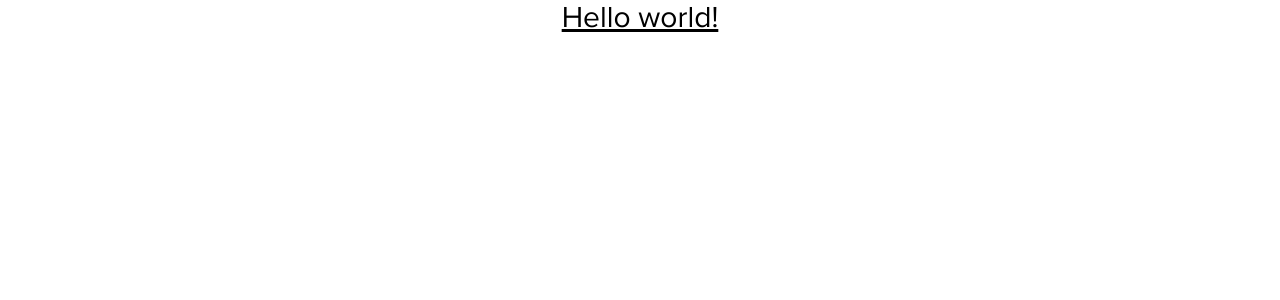
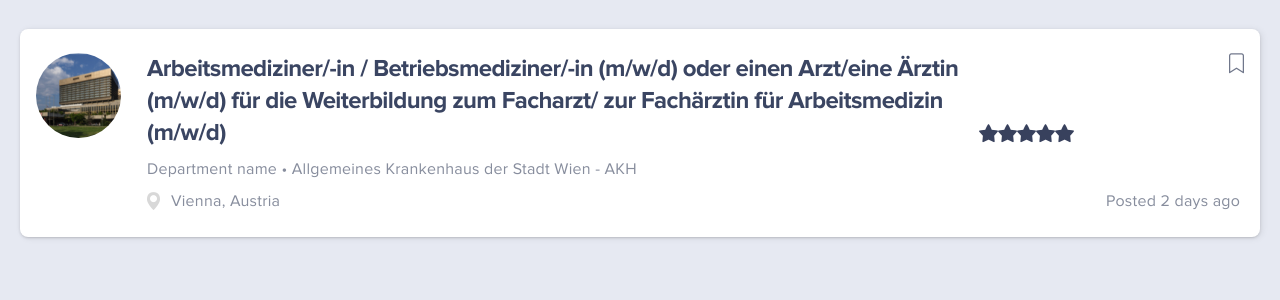
Before and after one commit to vict0rkovalchuk/job-board, a JavaScript app: page / in a window 1280 px wide. Shown: the top 300 px of the page. Built offline with nearby package versions, Linux system fonts and the light colour scheme; the HTML template or start-up script is replaced by a standard one.

Commit message:
add template of adaptive job item

```diff
--- a/src/App.js
+++ b/src/App.js
@@ -1,7 +1,9 @@
+import JobBoard from './components/jobBoard/JobBoard';
+
 function App() {
   return (
     <div className="App">
-      <h1 className="text-3xl text-center underline">Hello world!</h1>
+      <JobBoard />
     </div>
   );
 }
--- /dev/null
+++ b/src/components/jobBoard/JobBoard.js
@@ -0,0 +1,11 @@
+import JobItem from '../jobItem/JobItem';
+
+export default function JobBoard() {
+  return (
+    <div className="wrapper max-w-100vw min-h-100vh bg-sky-blue pt-29px pb-29px sm:pt-0">
+      <div className="container max-w-1440px my-0 mx-auto flex flex-col gap-2 sm:p-9px">
+        <JobItem />
+      </div>
+    </div>
+  );
+}
--- /dev/null
+++ b/src/components/jobItem/JobItem.js
@@ -0,0 +1,46 @@
+import hospital from '../../imgs/hospital-icon.png';
+
+export default function JobItem() {
+  return (
+    <div className="jobitem min-h-164px bg-white rounded-lg px-4 py-6 mx-5 shadow-jobitem sm:mx-0">
+      <div className="jobitem__content flex justify-between sm:flex-col-reverse">
+        <div className="jobitem__about flex gap-26px sm:mt-4 sm:gap-19px">
+          <div className="jobitem__img shrink-0  h-85px w-85px sm:h-66px sm:w-66px">
+            <img src={hospital} alt="hospital" className="rounded-full" />
+          </div>
+          <div className="jobitem__descr">
+            <h2 className="jobitem__descr-title font-bold text-2xl leading-8 tracking-h2 text-3A4562 sm:text-lg sm:font-normal sm:leading-6 sm:tracking-sm-h2">
+              Arbeitsmediziner/-in / Betriebsmediziner/-in (m/w/d) oder einen
+              Arzt/eine Ärztin (m/w/d) für die Weiterbildung zum Facharzt/ zur
+              Fachärztin für Arbeitsmedizin (m/w/d)
+            </h2>
+            <h3 className="jobitem__descr-subtitle mt-2 tracking-subtitle text-878D9D self-stretch">
+              Department name • Allgemeines Krankenhaus der Stadt Wien - AKH
+            </h3>
+            <div className="jobitem__descr-location mt-2 flex gap-11px items-center">
+              <div className="_icon-location text-lg text-D8D8D8"></div>
+              <p className="country text-base tracking-subtitle text-878D9D">
+                Vienna, Austria
+              </p>
+            </div>
+          </div>
+        </div>
+        <div className="jobitem__save flex gap-8 lg:flex-col lg:justify-between sm:flex-row sm:justify-between sm:ml-85px">
+          <div className="jobitem__save-stars flex self-center text-lg text-38415D sm:text-10px sm:text-384564">
+            <div className="star _icon-star"></div>
+            <div className="star _icon-star"></div>
+            <div className="star _icon-star"></div>
+            <div className="star _icon-star"></div>
+            <div className="star _icon-star"></div>
+          </div>
+          <div className="jobitem__save-icon flex flex-col justify-between min-w-138px lg:gap-50px sm:min-w-45px">
+            <div className="_icon-save flex justify-end text-70778B text-xl lg:justify-center sm:hidden"></div>
+            <p className="data tracking-subtitle text-878D9D sm:font-light sm:text-sm sm:leading-4 sm:text-right">
+              Posted 2 days ago
+            </p>
+          </div>
+        </div>
+      </div>
+    </div>
+  );
+}
--- a/src/index.scss
+++ b/src/index.scss
@@ -4,6 +4,10 @@
 
 @import './fonts/scss/fonts.scss';
 @import './fonts/scss/icons.scss';
+
+* {
+  box-sizing: border-box;
+}
 
 body {
   margin: 0;
--- a/tailwind.config.js
+++ b/tailwind.config.js
@@ -2,7 +2,75 @@
 module.exports = {
   content: ['./src/**/*.{js,jsx}'],
   theme: {
-    extend: {}
+    extend: {
+      colors: {
+        '3A4562': '#3A4562',
+        '878D9D': '#878D9D',
+        D8D8D8: '#D8D8D8',
+        '70778B': '#70778B',
+        '38415D': '#38415D',
+        384564: '#384564'
+      },
+      backgroundColor: {
+        'sky-blue': '#E6E9F2'
+      },
+      spacing: {
+        '9px': '9px',
+        '29px': '29px',
+        '85px': '85px'
+      },
+      width: {
+        '85px': '85px',
+        '66px': '66px'
+      },
+      height: {
+        '85px': '85px',
+        '66px': '66px'
+      },
+      minHeight: {
+        '164px': '164px',
+        '100vh': '100vh'
+      },
+      maxWidth: {
+        '100vw': '100vw',
+        '1440px': '1440px'
+      },
+      gap: {
+        '26px': '26px',
+        '11px': '11px',
+        '50px': '50px',
+        '19px': '19px'
+      },
+      borderRadius: {
+        full: '50%'
+      },
+      letterSpacing: {
+        h2: '-0.625px',
+        subtitle: '0.23619px',
+        'sm-h2': '-0.5625px'
+      },
+      minWidth: {
+        '138px': '138px',
+        '45px': '45px'
+      },
+      boxShadow: {
+        jobitem:
+          '2px 1px 7px rgba(0, 0, 0, 0.08), 0px 2px 1px -1px rgba(0, 0, 0, 0.04), 0px 1px 3px rgba(0, 0, 0, 0.12)'
+      },
+      fontSize: {
+        '10px': '10px'
+      },
+      screens: {
+        lg: { max: '1023px', min: '639px' },
+        // => @media (max-width: 1023px) { ... }
+
+        md: { max: '767px' },
+        // => @media (max-width: 767px) { ... }
+
+        sm: { max: '639px' }
+        // => @media (max-width: 639px) { ... }
+      }
+    }
   },
   plugins: []
 };
```
Also changed, not shown: src/imgs/hospital-icon.png (added).
